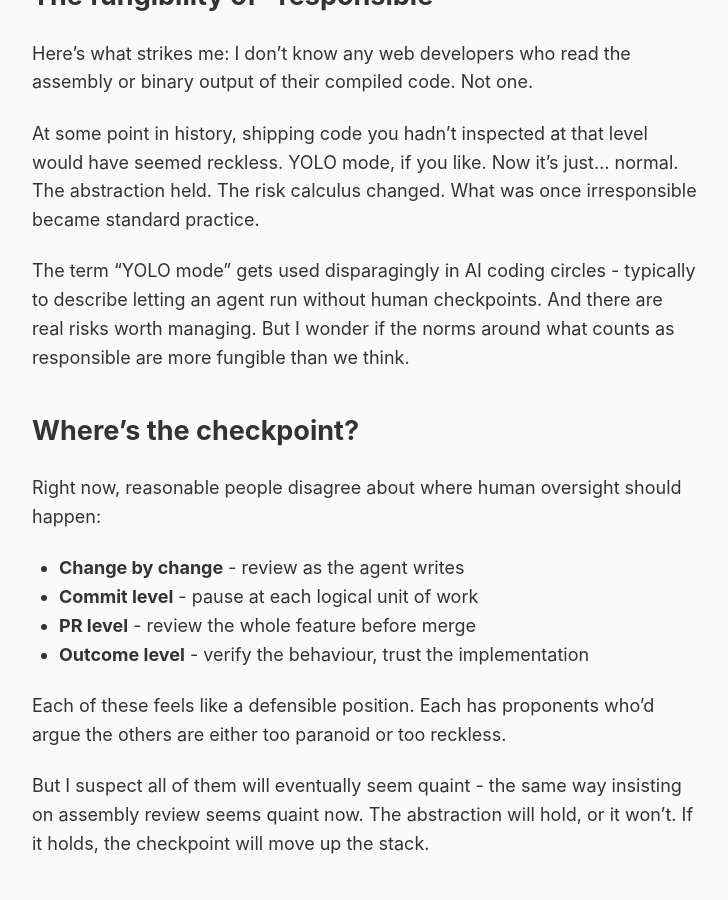
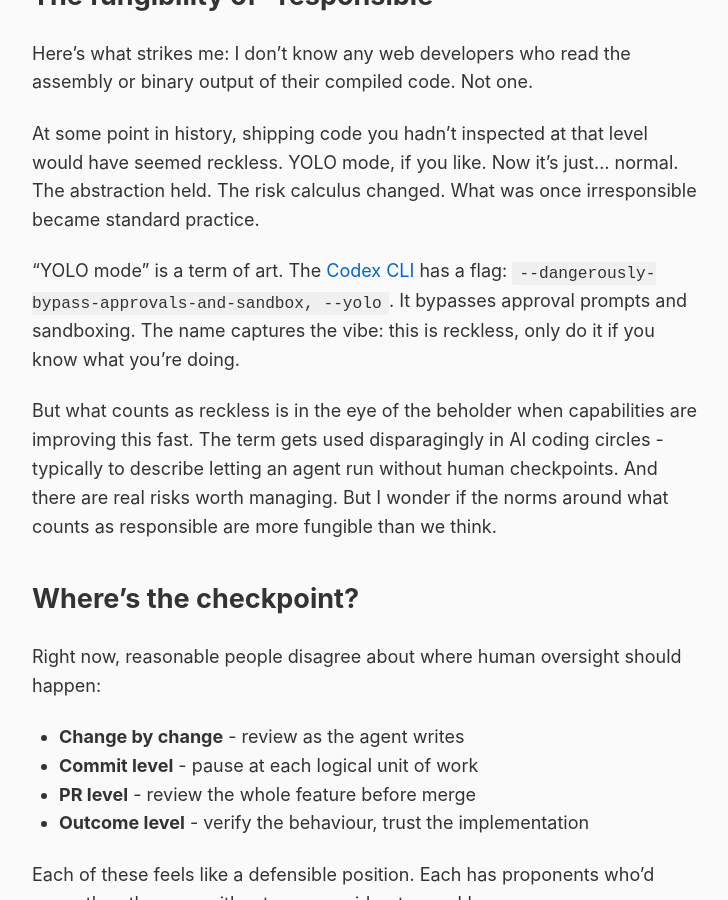
Before and after one commit to rob137/rob137.github.io, a Jekyll site: the page built from _posts/2026-01-02-yolo-mode.md, in a window 1280 px wide and 900 px high, scrolled down 1139 px. Shown: the whole window, without its empty margins (275-1003 px from the left). Built offline with Jekyll 4.4.1, drawn with Linux system fonts in a browser that asks for light colours.

Commit message:
Add YOLO mode etymology from Codex CLI
🤖 Generated with [Claude Code](https://claude.com/claude-code)

Co-Authored-By: Claude Opus 4.5 <noreply@anthropic.com>

```diff
--- a/_posts/2026-01-02-yolo-mode.md
+++ b/_posts/2026-01-02-yolo-mode.md
@@ -25,7 +25,9 @@ Here's what strikes me: I don't know any web developers who read the assembly or
 
 At some point in history, shipping code you hadn't inspected at that level would have seemed reckless. YOLO mode, if you like. Now it's just... normal. The abstraction held. The risk calculus changed. What was once irresponsible became standard practice.
 
-The term "YOLO mode" gets used disparagingly in AI coding circles - typically to describe letting an agent run without human checkpoints. And there are real risks worth managing. But I wonder if the norms around what counts as responsible are more fungible than we think.
+"YOLO mode" is a term of art. The [Codex CLI](https://github.com/openai/codex) has a flag: `--dangerously-bypass-approvals-and-sandbox, --yolo`. It bypasses approval prompts and sandboxing. The name captures the vibe: this is reckless, only do it if you know what you're doing.
+
+But what counts as reckless is in the eye of the beholder when capabilities are improving this fast. The term gets used disparagingly in AI coding circles - typically to describe letting an agent run without human checkpoints. And there are real risks worth managing. But I wonder if the norms around what counts as responsible are more fungible than we think.
 
 ## Where's the checkpoint?
 
```
